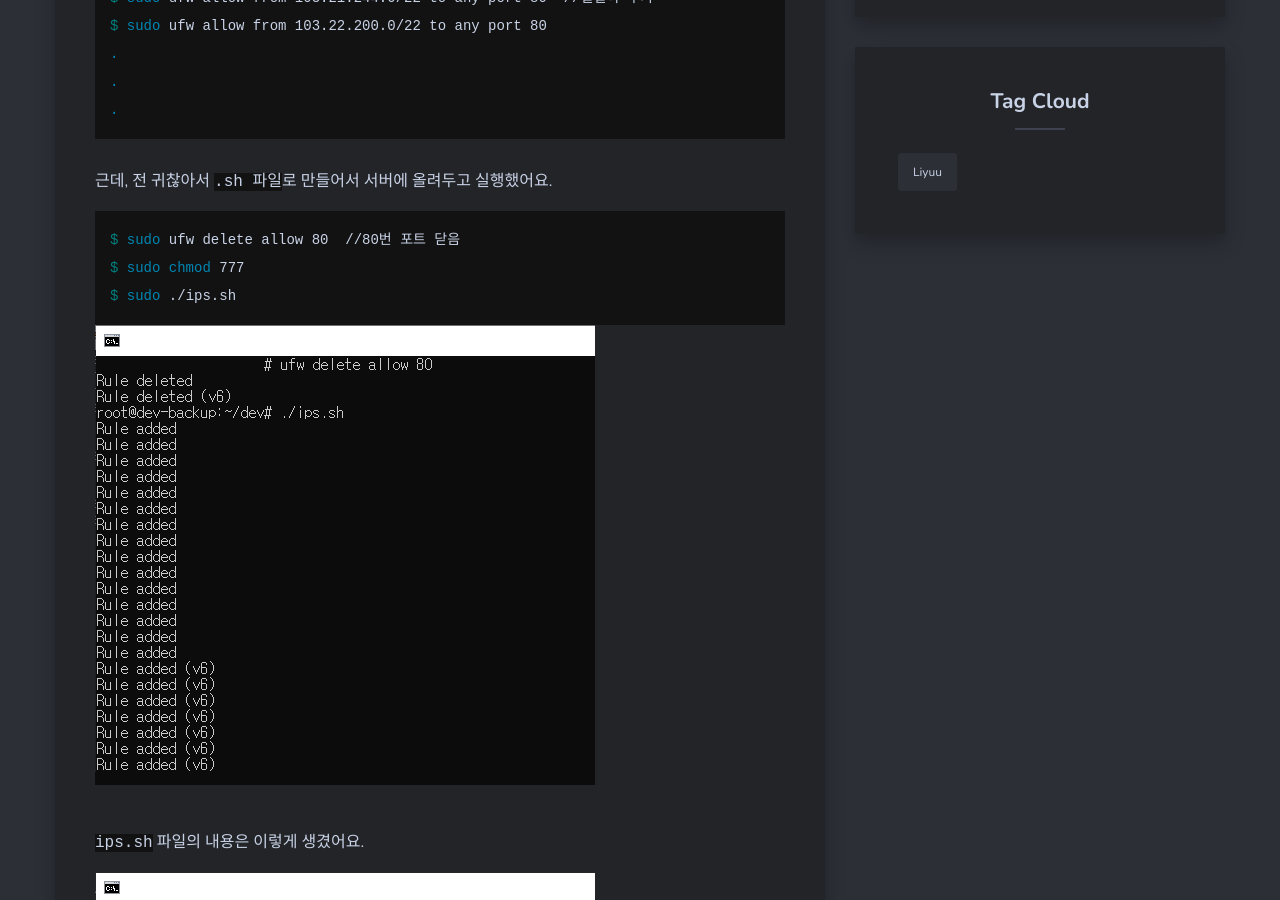
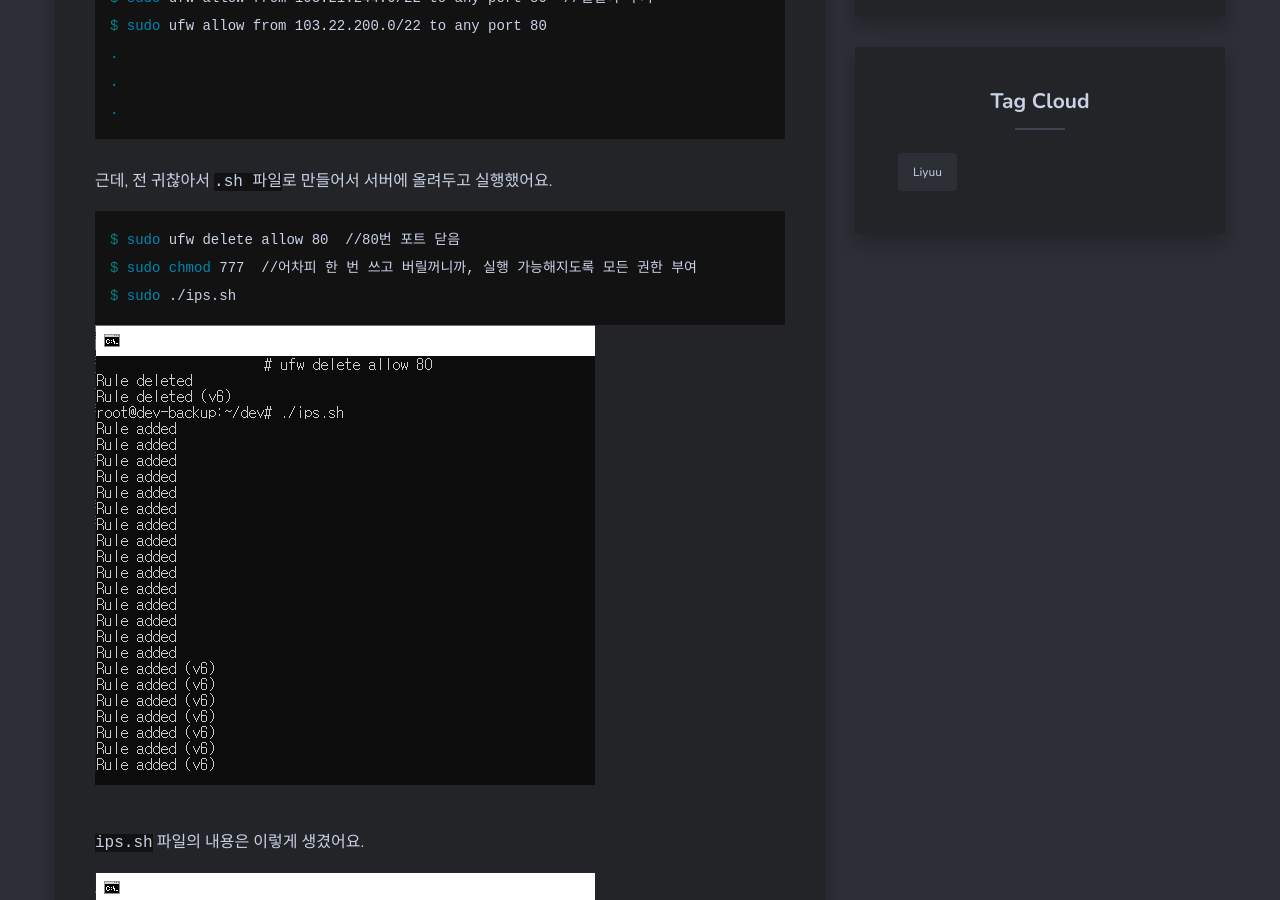
Before and after one commit to DarkTornado/blog, a Jekyll site: the page built from _posts/2023-07-06-cloudflare-ip-whitelist.md, in a window 1280 px wide and 900 px high, scrolled down 1559 px. Built offline with Jekyll 4.4.1, drawn with Linux system fonts in a browser that asks for light colours; nearby versions of some CDN libraries.

Commit message:
Update 2023-07-06-cloudflare-ip-whitelist.md

````diff
--- a/_posts/2023-07-06-cloudflare-ip-whitelist.md
+++ b/_posts/2023-07-06-cloudflare-ip-whitelist.md
@@ -32,7 +32,7 @@ $ sudo ufw allow from 103.22.200.0/22 to any port 80
 근데, 전 귀찮아서 `.sh 파일`로 만들어서 서버에 올려두고 실행했어요.
 ```sh
 $ sudo ufw delete allow 80  //80번 포트 닫음
-$ sudo chmod 777
+$ sudo chmod 777  //어차피 한 번 쓰고 버릴꺼니까, 실행 가능해지도록 모든 권한 부여
 $ sudo ./ips.sh
 ```
 
````
